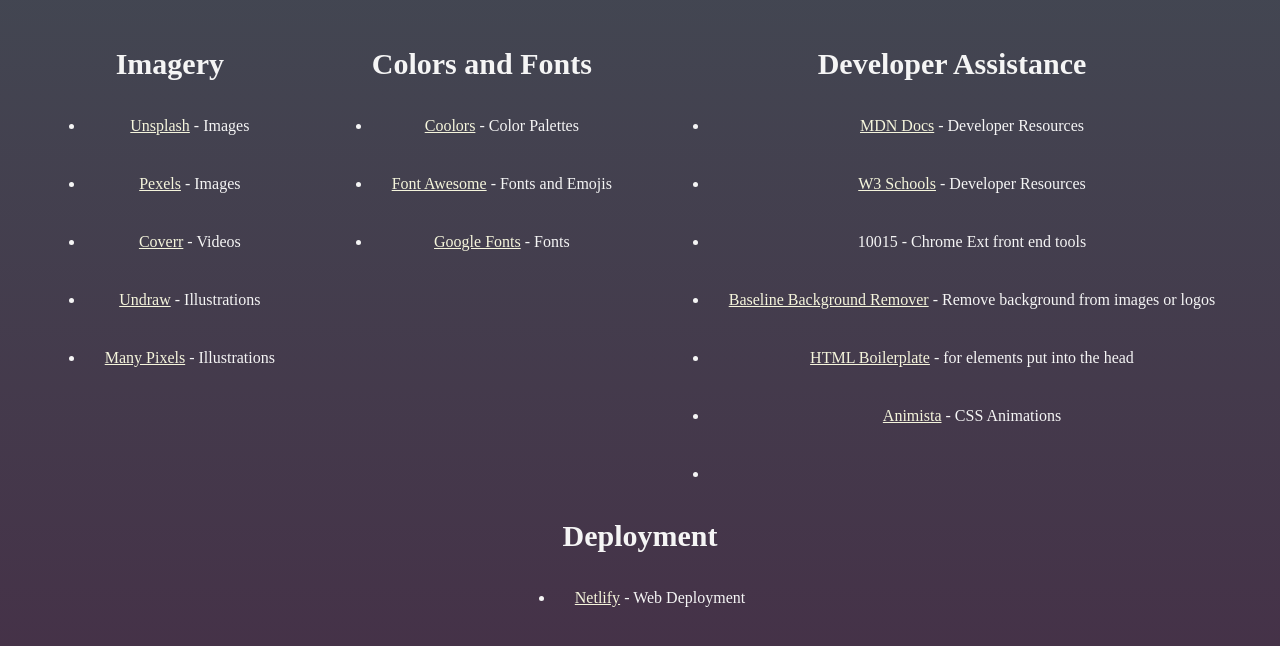
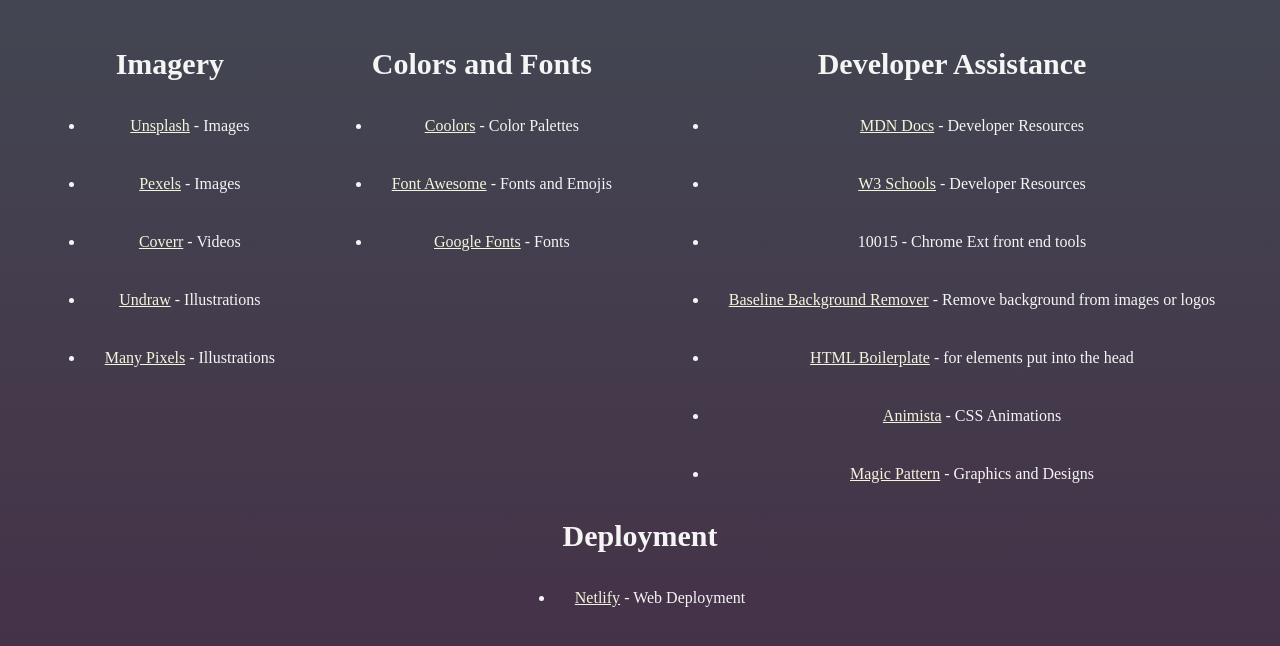
Before and after one commit to mjohnstone182/Coding-Support-Links, a plain HTML site: page index.html in a window 1280 px wide. Shown: the part 168-814 px from the top of the page. Drawn offline with Linux system fonts and the light colour scheme.

Commit message:
magic pattern

```diff
--- a/index.html
+++ b/index.html
@@ -68,7 +68,7 @@
     <a href="https://animista.net/" target="_blank">Animista</a> - CSS Animations
 </li>
 <li>
-
+    <a href="https://www.magicpattern.design/" target="_blank">Magic Pattern</a> - Graphics and Designs
 </li>
 </ul>
 </div>
```
